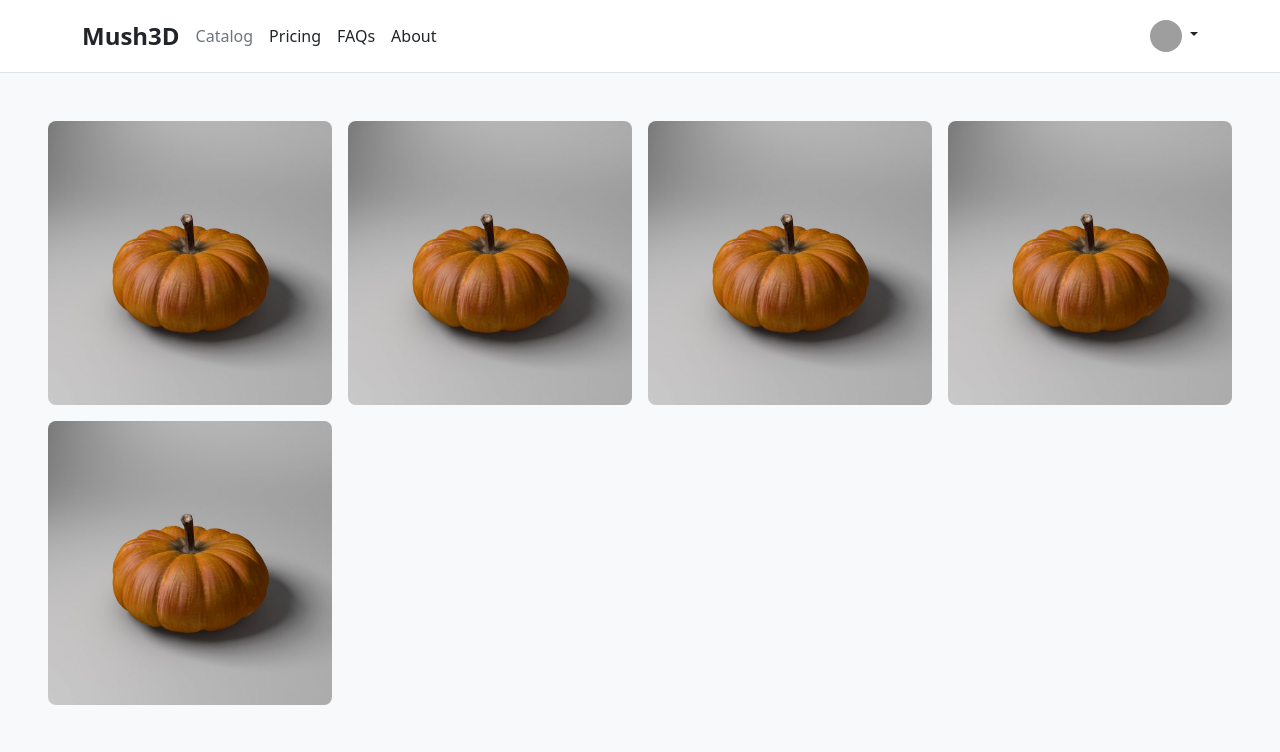
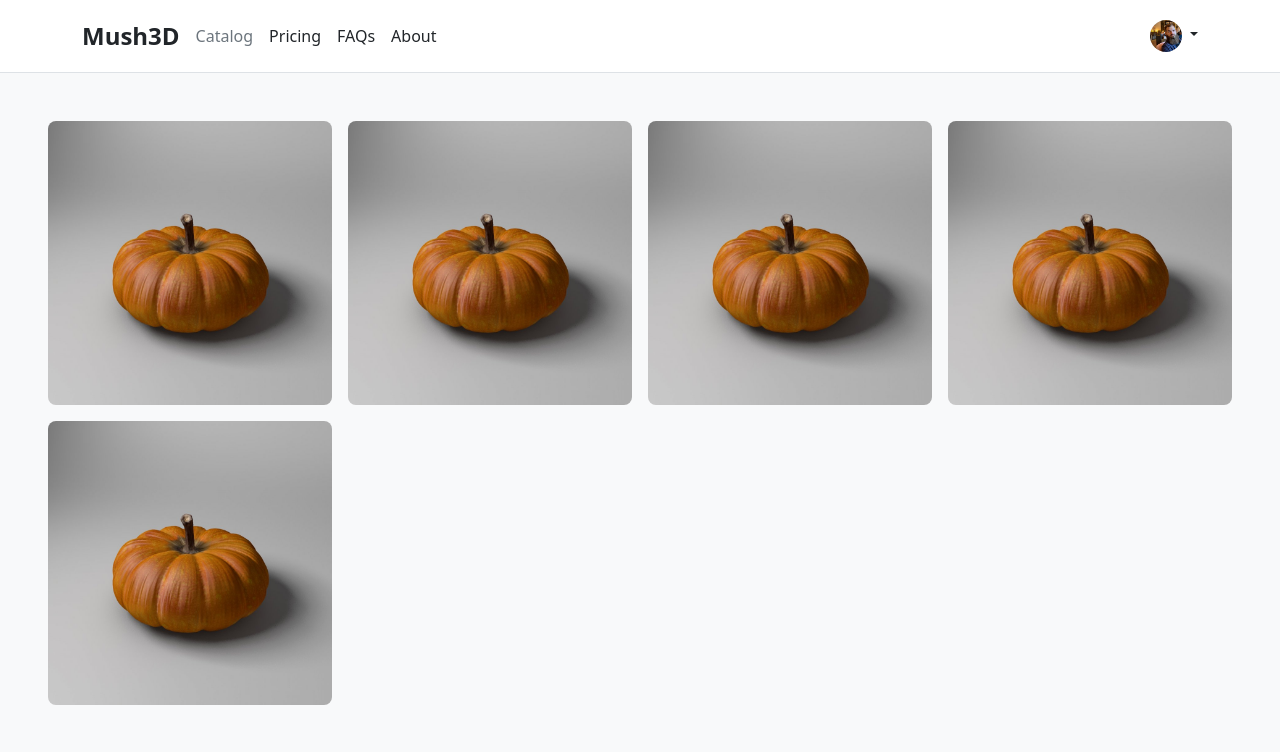
Before and after one commit to Soskiiit/mush, a Django app: page / in a window 1280 px wide. Shown: the top 752 px of the page. Run offline with Django 3.2, Linux system fonts and the light colour scheme; the visitor is signed in with stand-in values (Sample User, id 1); some libraries are stand-ins or nearby versions; grey boxes are pictures that could not be loaded.

Commit message:
Minor changes

```diff
--- a/mush/theme/templates/catalog/components/item-card.html
+++ b/mush/theme/templates/catalog/components/item-card.html
@@ -26,14 +26,15 @@
 background-image: url({% static image %});
 background-repeat: no-repeat;
 background-position: center;
-background-size: cover;">
+background-size: cover;
+">
     <div class="h-100 user-select-none catalog-card-body">
         <div class="w-100 mt-auto p-5 pb-4 text-white">
             <h3 class="w-100 mb-3 fs-4 lh-1 fw-bold">{{name}}</h3>
             <div class="d-flex flex-row align-items-baseline justify-content-between">
                 <div>
                     <img
-                    src="https://github.com/mdo.png"
+                    src="{% static "assets/profile.jpeg" %}"
                     class="rounded-circle"
                     width="32" height="32">
                     <small>owner</small>
--- a/mush/theme/templates/theme/components/header.html
+++ b/mush/theme/templates/theme/components/header.html
@@ -17,7 +17,7 @@
             {% if user.is_authenticated %}
                 <div class="dropdown text-end">
                     <a href="#" class="d-block link-dark text-decoration-none dropdown-toggle" data-bs-toggle="dropdown" aria-expanded="false">
-                        <img src="https://github.com/mdo.png" alt="mdo" class="rounded-circle" width="32" height="32">
+                        <img src="{% static "assets/profile.jpeg" %}" alt="mdo" class="rounded-circle" width="32" height="32">
                     </a>
                     <ul class="dropdown-menu text-small" style="">
                         <li><a class="dropdown-item" href="#">My projects</a></li>
```
Also changed, not shown: mush/static/assets/profile.jpeg (added).
